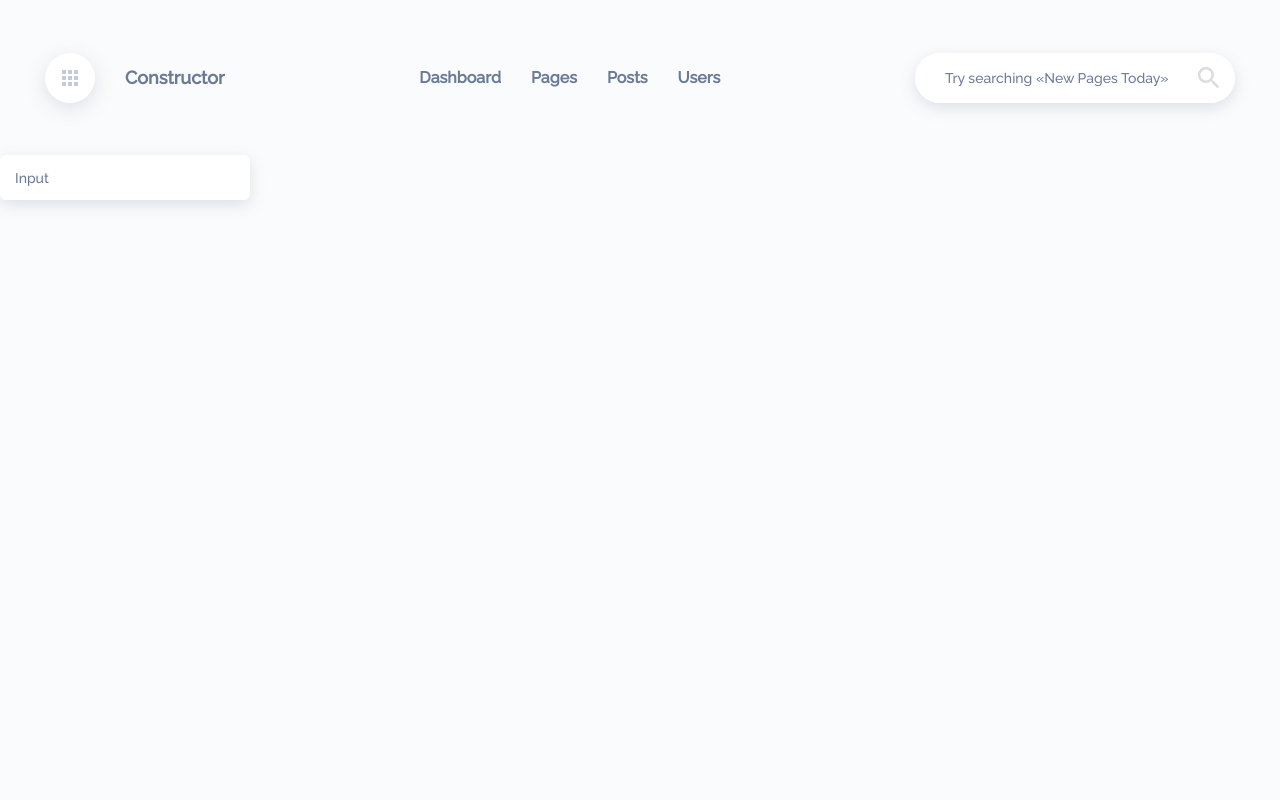
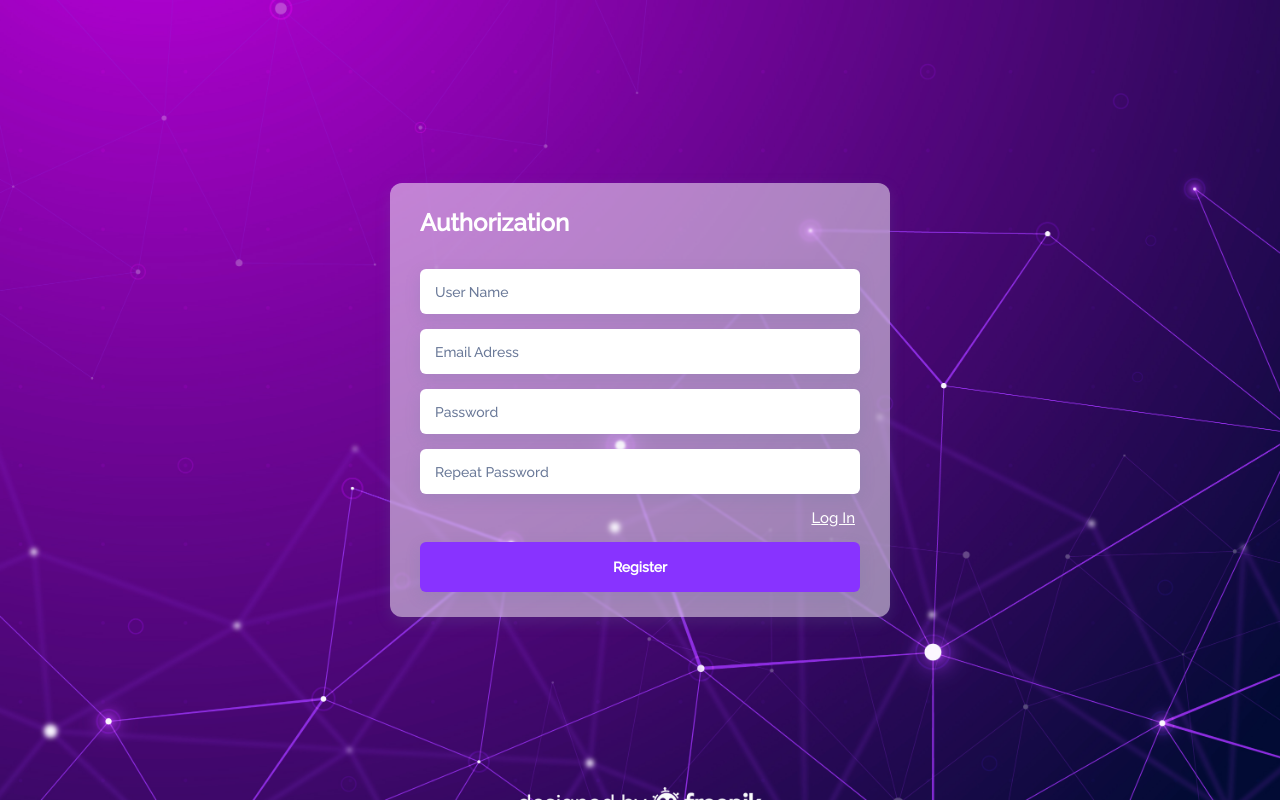
Before and after one commit to saba1101/content-management-react, a React (Vite) app: page / in a window 1280 px wide. Built offline with nearby package versions, Linux system fonts and the light colour scheme.

Commit message:
auth modules setup..... authData user store

```diff
--- /dev/null
+++ b/src/components/reusable/button/MainButton.jsx
@@ -0,0 +1,15 @@
+import('./MainButton.scss')
+
+const MainButton = (props = {label: 'Button'}) => {
+    return (
+        <div className="main_button_wrapper">
+            <button
+                type={props.type}
+            >
+                {props.label}
+            </button>
+        </div>
+     )
+}
+
+export default MainButton
--- /dev/null
+++ b/src/components/reusable/button/MainButton.scss
@@ -0,0 +1,26 @@
+.main_button_wrapper{
+    width: 100%;
+    height: 3.125rem;
+    @include centerEl;
+    background: $main_purple;
+    border-radius: 0.375rem;
+    overflow: hidden;
+    cursor: pointer;
+    position: relative;
+    box-shadow: $main_box_shadow;
+    transition: $main_transition;
+
+    &:hover{
+        background: rgba($main_green,.7);
+    }
+
+    button{
+        width: 100%;
+        height: 100%;
+        color: #FFFFFF;
+        font-size: 0.875rem;
+        font-weight: 700;
+        background: transparent;
+        cursor: pointer;
+    }
+}
--- a/src/components/reusable/modal/Popup.jsx
+++ b/src/components/reusable/modal/Popup.jsx
@@ -1,7 +1,14 @@
 import IconClose from '@/assets/icons/svg/close.svg'
 import('./Popup.scss')
 
-const Popup = (props = {visible: false,slot:null, title: ''}) => {
+const Popup = (
+    props = {
+        visible: false ,
+        slot:null,
+        title: '',
+        disableClose: true,
+    }
+) => {
 
     const ContentSlot = () => {
         return <div className="popup_content_body"> {props.slot} </div>
@@ -14,9 +21,14 @@ const Popup = (props = {visible: false,slot:null, title: ''}) => {
             {
                 props.visible ?
                     <div className="popup">
-                        <div className="close_action" onClick={Close_Popup}>
-                            <img src={IconClose} alt="" />
-                        </div>
+                        {
+                            props.disableClose ?
+                                ''
+                            :
+                                <div className="close_action" onClick={Close_Popup}>
+                                    <img src={IconClose} alt="" />
+                                </div>
+                        }
                         <div className="popup_content">
                             {
                                 props.title ?
--- a/src/components/reusable/modal/Popup.scss
+++ b/src/components/reusable/modal/Popup.scss
@@ -23,9 +23,21 @@
         overflow: auto;
         position: relative;
 
+        .popup_content_body{
+            margin-top: 2rem;
+        }
+
+        .popup_content_title{
+            h2{
+                color: #FFFFFF;
+                pointer-events: none;
+                user-select: none;
+            }
+        }
+
         .close_action{
-            width: 1.875rem;
-            height: 1.875rem;
+            width: 1.5625rem;
+            height: 1.5625rem;
             border-radius: 50%;
             position: absolute;
             top: 0.9375rem;
@@ -40,7 +52,7 @@
             }
 
             img{
-                width: 1rem;
+                width: 0.875rem;
             }
         }
     }
--- a/src/redux/counter.js
+++ /dev/null
@@ -1,24 +0,0 @@
-import { createSlice } from "@reduxjs/toolkit";
-
-export const counterSlice = createSlice({
-  name: "counter",
-  initialState: {
-    count: 0
-  },
-  reducers: {
-    increment: (state) => {
-      state.count += 1;
-    },
-    decrement: (state) => {
-      state.count -= 1;
-    },
-    incrementByAmount: (state, action) => {
-      state.count += action.payload;
-    }
-  }
-});
-
-// Action creators are generated for each case reducer function
-export const { increment, decrement, incrementByAmount } = counterSlice.actions;
-
-export default counterSlice.reducer;
--- a/src/redux/store.js
+++ b/src/redux/store.js
@@ -1,9 +1,7 @@
 import { configureStore } from "@reduxjs/toolkit";
-import counterReducer from "./counter"
 import userStore from "./user/userStore";
 export default configureStore({
   reducer: {
-    counter: counterReducer,
     UserStore: userStore,
   }
 });
--- a/src/redux/user/userStore.js
+++ b/src/redux/user/userStore.js
@@ -3,7 +3,7 @@ import { createSlice } from "@reduxjs/toolkit";
 export const userStore = createSlice({
   name: "userStore",
   initialState: {
-    Authorized : true,
+    Authorized : false,
     UserName : '',
     Email : '',
     Avatar : '',
--- a/src/styles/global/_Variables.scss
+++ b/src/styles/global/_Variables.scss
@@ -4,6 +4,7 @@ $main_purple: #8833FF;
 $main_shadow:#6B7A99;
 $main_red: #E62E2E;
 $main_green: #66FF75;
+$main_blue: #3361FF;
 
 $base_dark : #202B40;
 
--- a/src/views/Home/Home.jsx
+++ b/src/views/Home/Home.jsx
@@ -1,20 +1,11 @@
 import { useDispatch, useSelector } from "react-redux"
 import Popup from "@/components/reusable/modal/Popup";
-import { Set_UserName } from "../../redux/user/userStore";
-import Input from "../../components/reusable/input/Input";
 const Home = () => {
     const dispatch = useDispatch();
     // const { count } = useSelector((state) => state.counter);
 
     return (
         <div>
-            <div className="div" style={{width: "250px"}}>
-                <Input
-                    Typing={(value) => null}
-                    placeholder="Input"
-                />
-
-            </div>
         </div>
     )
 }
--- a/src/views/authorization/Auth.jsx
+++ b/src/views/authorization/Auth.jsx
@@ -1,12 +1,121 @@
+import('./Auth.scss')
 import { useState } from "react"
 import Popup from "../../components/reusable/modal/Popup"
+import { AuthData } from "./authData"
+import Input from '@/components/reusable/input/Input.jsx'
+import MainButton from "../../components/reusable/button/MainButton"
 
 export const Auth = (props = {type : ''}) => {
+    const { LoginForm, RegistrationForm ,Modes} = AuthData;
     const [popupVisible, setpopupVisible] = useState(true)
+    const [AuthMode,setAuthMode] = useState(Modes.REGISTER)
+    const [LoginElements,setLoginElements] = useState(LoginForm)
+
+    const Update__Input_Values = (value,ind) => {
+        const newInputValues = LoginElements.map((input,index) => {
+            if (index === ind) {
+              return { ...input, value: value };
+            }
+            return input;
+          });
+          setLoginElements(newInputValues);
+    }
+
+    const Switch__To_Login = () => setAuthMode(Modes.LOGIN)
+    const Switch__To_Register = () => setAuthMode(Modes.REGISTER)
+
+    const ResigterFormElement = () => {
+        return (
+            <div className="form_wrapper">
+                <form>
+                    <ul>
+                        {
+                            RegistrationForm && RegistrationForm.length ?
+                            RegistrationForm.map((el,ind) => {
+                                    return (
+                                        <li className="single_login_field" key={ind}>
+                                            <Input
+                                                placeholder={ el.label ?? '' }
+                                                type={ el.inputType }
+                                                value={ el.value }
+                                                Typing={(payload) => Update__Input_Values(payload,ind)}
+                                            />
+                                        </li>
+                                    )
+                                })
+                            : []
+                        }
+
+                        <li>
+                            <div className="switch_auth_method">
+                                <span onClick={Switch__To_Login}>Log In</span>
+                            </div>
+                        </li>
+                        <li>
+                            <MainButton
+                                label={'Register'}
+                                type={'submit'}
+                            />
+                        </li>
+
+                    </ul>
+                </form>
+            </div>
+        )
+    }
+
+    const LoginFormElement = () => {
+        return (
+            <div className="form_wrapper">
+                <form>
+                    <ul>
+                        {
+                            LoginElements && LoginElements.length ?
+                                LoginElements.map((el,ind) => {
+                                    return (
+                                        <li className="single_login_field" key={ind}>
+                                            <Input
+                                                placeholder={ el.label ?? '' }
+                                                type={ el.inputType }
+                                                value={ el.value }
+                                                Typing={(payload) => Update__Input_Values(payload,ind)}
+                                            />
+                                        </li>
+                                    )
+                                })
+                            : []
+                        }
+
+                        <li>
+                            <div className="switch_auth_method" onClick={Switch__To_Register}>
+                                <span>Register</span>
+                            </div>
+                        </li>
+                        <li>
+                            <MainButton
+                                label={'Log In'}
+                                type={'submit'}
+                            />
+                        </li>
+
+                    </ul>
+                </form>
+            </div>
+        )
+    }
 
     return (
         <Popup
             visible={popupVisible}
+            title={'Authorization'}
+            disableClose={true}
+            slot={
+                AuthMode === Modes.LOGIN ?
+                    LoginFormElement()
+                : AuthMode === Modes.REGISTER ?
+                    ResigterFormElement()
+                : null
+            }
         />
     )
 }
--- /dev/null
+++ b/src/views/authorization/Auth.scss
@@ -0,0 +1,39 @@
+.modal_overlay{
+    background-image: url('@/assets/icons/covers/auth_bg.jpg');
+    background-size: cover;
+    background-attachment: fixed;
+    background-repeat: no-repeat;
+
+    .popup{
+        background: rgba(#FFFFFF,.5);
+        backdrop-filter: blur(0.0625rem);
+    }
+}
+
+.form_wrapper{
+
+    form{
+
+        ul{
+            @include flex(center,center,column,0.9375rem);
+
+            li{
+                width: 100%;
+
+                .switch_auth_method{
+                    cursor: pointer;
+                    margin-right: 0.3125rem;
+                    text-align: right;
+                    font-size: 0.9375rem;
+                    color: #FFFFFF;
+
+                    span{
+                        color: #FFFFFF;
+                        text-decoration: underline;
+                        user-select: none;
+                    }
+                }
+            }
+        }
+    }
+}
--- /dev/null
+++ b/src/views/authorization/authData.js
@@ -0,0 +1,52 @@
+export const AuthData = {
+    Modes: {
+        REGISTER : "REGISTER",
+        LOGIN : "LOGIN",
+    },
+    LoginForm : [
+        {
+            label: 'User Name',
+            inputType: 'text',
+            type: 'USERNAME',
+            required: true,
+            value: '',
+        },
+        {
+            label: 'Password',
+            inputType: 'password',
+            type: 'PASSWORD',
+            required: true,
+            value: '',
+        },
+    ],
+    RegistrationForm: [
+        {
+            label: 'User Name',
+            inputType: 'text',
+            type: 'USERNAME',
+            required: true,
+            value: '',
+        },
+        {
+            label: 'Email Adress',
+            inputType: 'email',
+            type: 'EMAIL',
+            required: true,
+            value: '',
+        },
+        {
+            label: 'Password',
+            inputType: 'password',
+            type: 'PASSWORD',
+            required: true,
+            value: '',
+        },
+        {
+            label: 'Repeat Password',
+            inputType: 'password',
+            type: 'REPEAT_PASSWORD',
+            required: true,
+            value: '',
+        },
+    ]
+}
```
Also changed, not shown: src/assets/icons/covers/auth_bg.jpg (added).
